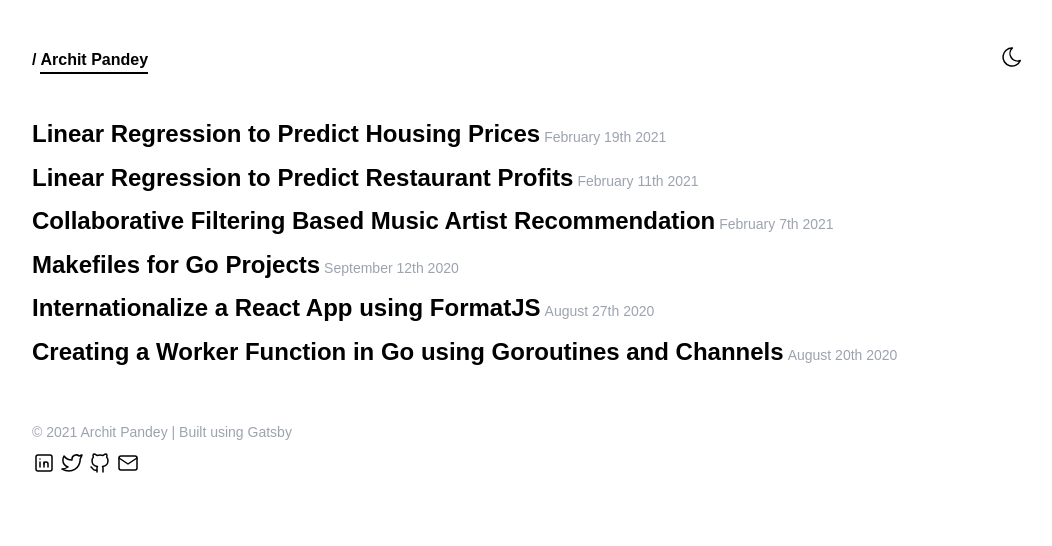
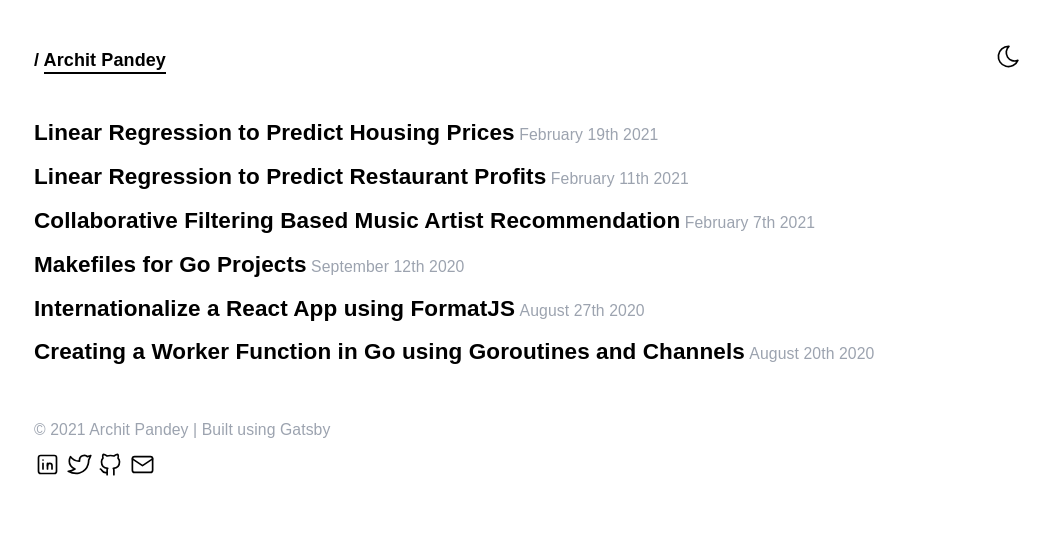
Before and after one commit to archit-p/archit-p.github.io, a Gatsby site: page /blog in a window 1280 px wide. Shown: the whole page, without its empty margins (112-1164 px from the left). Built offline with nearby package versions, Linux system fonts and the light colour scheme; Gatsby itself is replaced by a stand-in of ours.

Commit message:
add theme switch for blogs, increase font sizes
Signed-off-by: Archit Pandey <archit.pandey@deskera.org>

```diff
--- a/src/components/ScrollToTop.js
+++ b/src/components/ScrollToTop.js
@@ -28,7 +28,7 @@ export default function ScrollToTop() {
     <div className="scroll-to-top-container">
       {isVisible && (
         <div className="scroll-icon-container" onClick={scrollToTop}>
-          <span className="svg-icon-xl">
+          <span className="svg-icon-xl svg-text">
             <UpArrow />
           </span>
         </div>
--- a/src/pages/blog.js
+++ b/src/pages/blog.js
@@ -46,9 +46,12 @@ function Blog({ location }) {
         {data.allMarkdownRemark.edges.map(post => (
           <div className="mb-4">
             <Link className="blog-link mr-1" to={post.node.frontmatter.slug}>
-              <h3 className="mb-0 d-inline-block">
+              <span
+                className="mb-0 mt-0 d-inline-block"
+                style={{ fontSize: "1.25rem", fontWeight: 600 }}
+              >
                 {post.node.frontmatter.title}
-              </h3>
+              </span>
             </Link>
             <span className="blog-date">{post.node.frontmatter.date}</span>
           </div>
--- a/src/pages/index.js
+++ b/src/pages/index.js
@@ -48,7 +48,7 @@ function Home() {
         }}
       >
         <div
-          style={{ fontSize: "1.5rem", fontWeight: 700 }}
+          style={{ fontSize: "1.25rem", fontWeight: 600 }}
           className="d-flex ai-center"
         >
           Archit Pandey
@@ -57,7 +57,7 @@ function Home() {
           </span>
         </div>
       </header>
-      <p style={{ maxWidth: 480 }} className="mt-0">
+      <p style={{ maxWidth: 640 }} className="mt-0">
         <Emoji symbol="👋" label="waving-hand" /> Hi there, welcome to my
         webpage! I'm a software engineer by profession, and enjoy gardening in
         my spare time. Currently, I am employed as a Software Development
--- a/src/styles/global.css
+++ b/src/styles/global.css
@@ -7,7 +7,12 @@
 [color-mode="dark"] {
   --background-color: hsl(212.3, 31.7%, 8%);
   --background-image: linear-gradient(147deg, #000000 0%, #2c3e50 74%);
-  --text-color: #fff;
+  --text-color: #f9fafb;
+}
+
+html {
+  font-size: 18px;
+  letter-spacing: 0.1px;
 }
 
 body {
@@ -18,8 +23,8 @@ body {
 
 .ap-nav-link {
   color: var(--text-color);
-  font-size: 1.5rem;
-  font-weight: 700;
+  font-size: 1.25rem;
+  font-weight: 600;
   list-style: none;
   padding: 0px;
   border-bottom: 2px solid var(--text-color);
@@ -38,11 +43,11 @@ body {
 }
 
 .crumb-link {
-  font-weight: 700;
+  font-weight: 600;
   color: var(--text-color);
   text-decoration: none;
   border-bottom: 2px solid var(--text-color);
-  padding-bottom: 0.25rem;
+  padding-bottom: 0.125rem;
   margin-right: 0.25rem;
 }
 
@@ -78,7 +83,7 @@ h1,
 h2,
 h3,
 h4 {
-  font-weight: 700 !important;
+  font-weight: 600 !important;
 }
 
 .project-icon svg {
@@ -113,7 +118,7 @@ h4 {
 }
 
 .crumb-seperator {
-  font-weight: 700;
+  font-weight: 600;
   display: inline-block;
   margin-right: 0.25rem;
 }
@@ -147,7 +152,7 @@ h4 {
   align-items: center;
   justify-content: center;
   border-radius: 1000px;
-  background-color: white;
+  background-color: var(--background-color);
   border: 2px solid var(--text-color);
 }
 
@@ -205,12 +210,6 @@ a {
   margin-left: 0.25rem;
 }
 
-h3 {
-  margin-top: 0rem;
-  margin-bottom: 0rem;
-  font-size: 1.5rem;
-}
-
 .mb-1 {
   margin-bottom: 0.25rem;
 }
--- a/src/templates/blogTemplate.js
+++ b/src/templates/blogTemplate.js
@@ -9,6 +9,7 @@ import "prismjs/components/prism-python"
 import "prismjs/themes/prism.css"
 import PageMeta from "../components/PageMeta"
 import ScrollToTop from "../components/ScrollToTop"
+import ThemeSwitch from "../components/ThemeSwitch"
 
 function getPostMetaData(title, description, keywords) {
   return {
@@ -34,6 +35,9 @@ function BlogTemplate({ location, pageContext }) {
       />
       <header className="d-flex ai-center" style={{ height: 120 }}>
         <Breadcrumbs path={location.pathname} />
+        <span style={{ marginLeft: "auto" }}>
+          <ThemeSwitch />
+        </span>
       </header>
       <ScrollToTop />
       <section>
```
